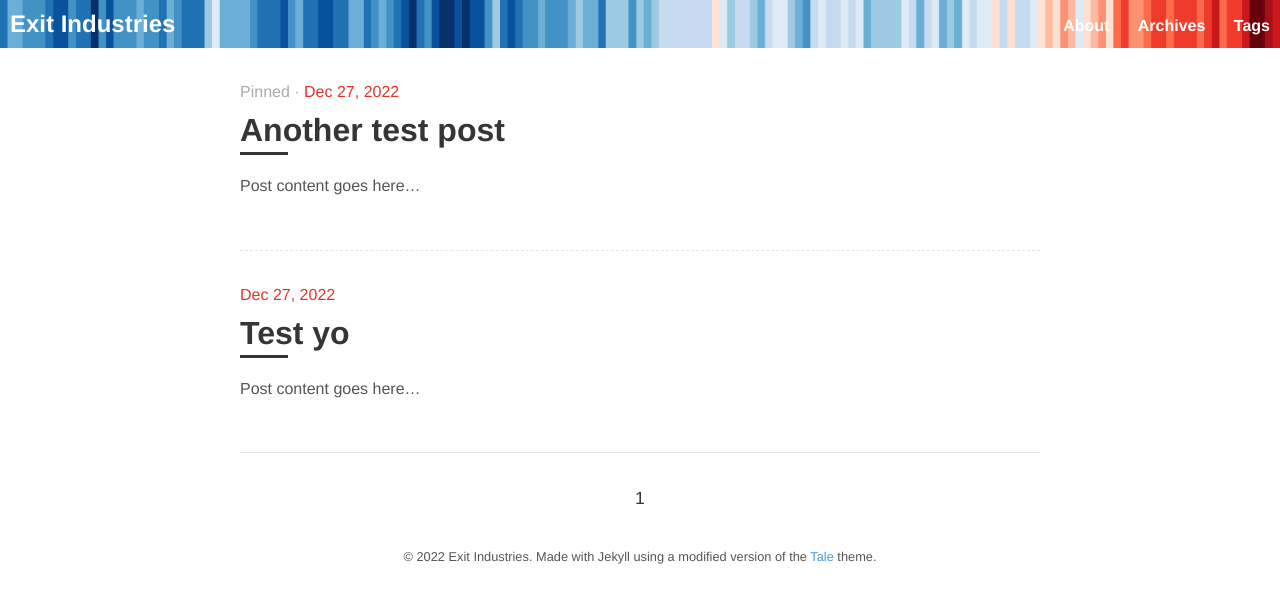
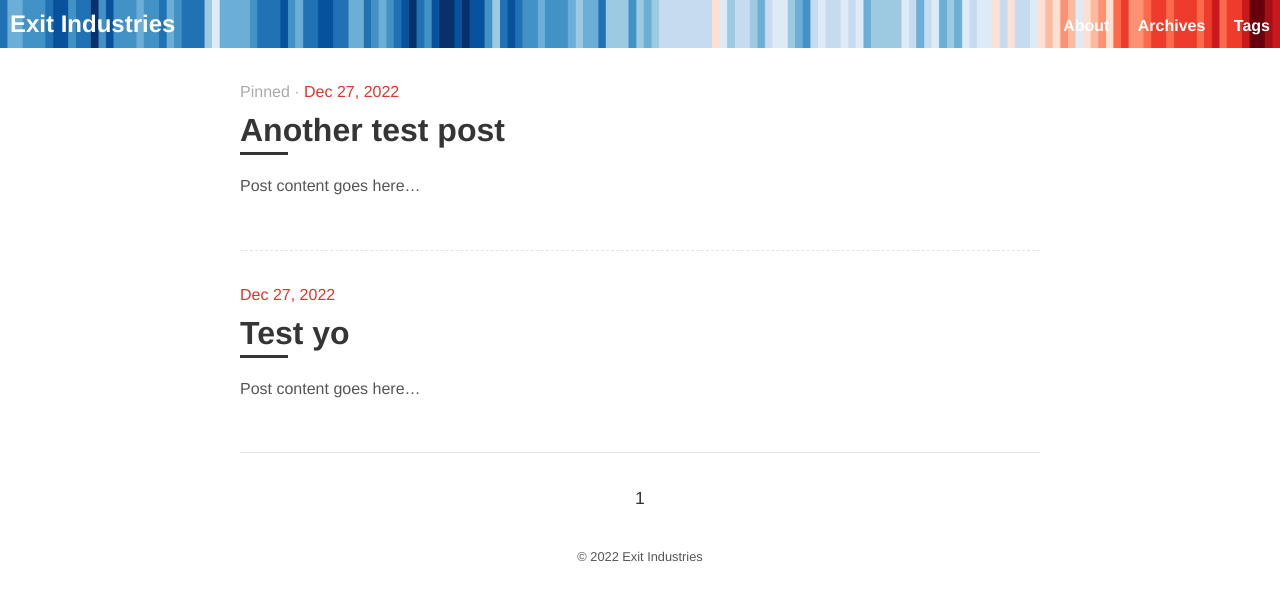
Before and after one commit to mps75/exit_industries, a Jekyll site: the page built from index.html, in a window 1280 px wide. Shown: the top 603 px of the page. Built offline with Jekyll 4.4.1, drawn with Linux system fonts in a browser that asks for light colours; the list of posts is cut into pages by our own code.

Commit message:
Footer mod

```diff
--- a/_includes/footer.html
+++ b/_includes/footer.html
@@ -1,5 +1,5 @@
 <footer>
   <span>
-    &copy; <time datetime="{{ site.time }}">{{ site.time | date: '%Y' }}</time> Exit Industries. Made with Jekyll using a modified version of the <a href="https://github.com/chesterhow/tale/">Tale</a> theme.
+    &copy; <time datetime="{{ site.time }}">{{ site.time | date: '%Y' }}</time> Exit Industries
   </span>
 </footer>
```
